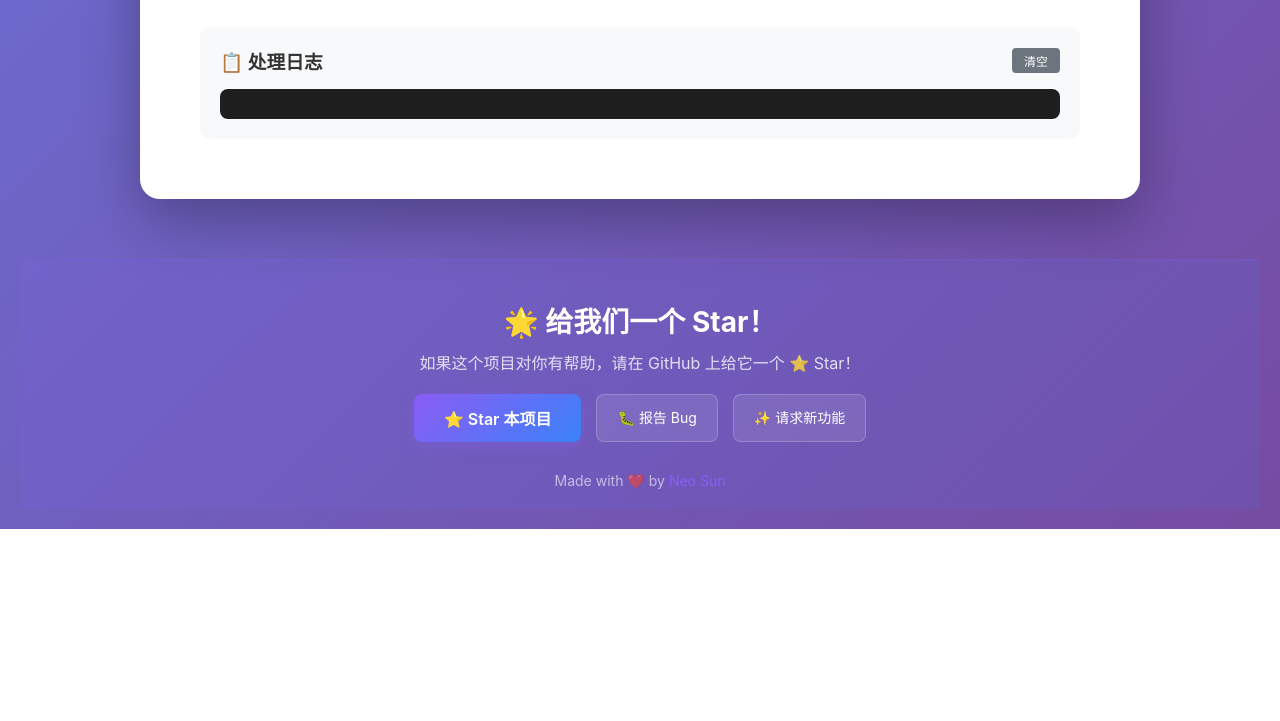
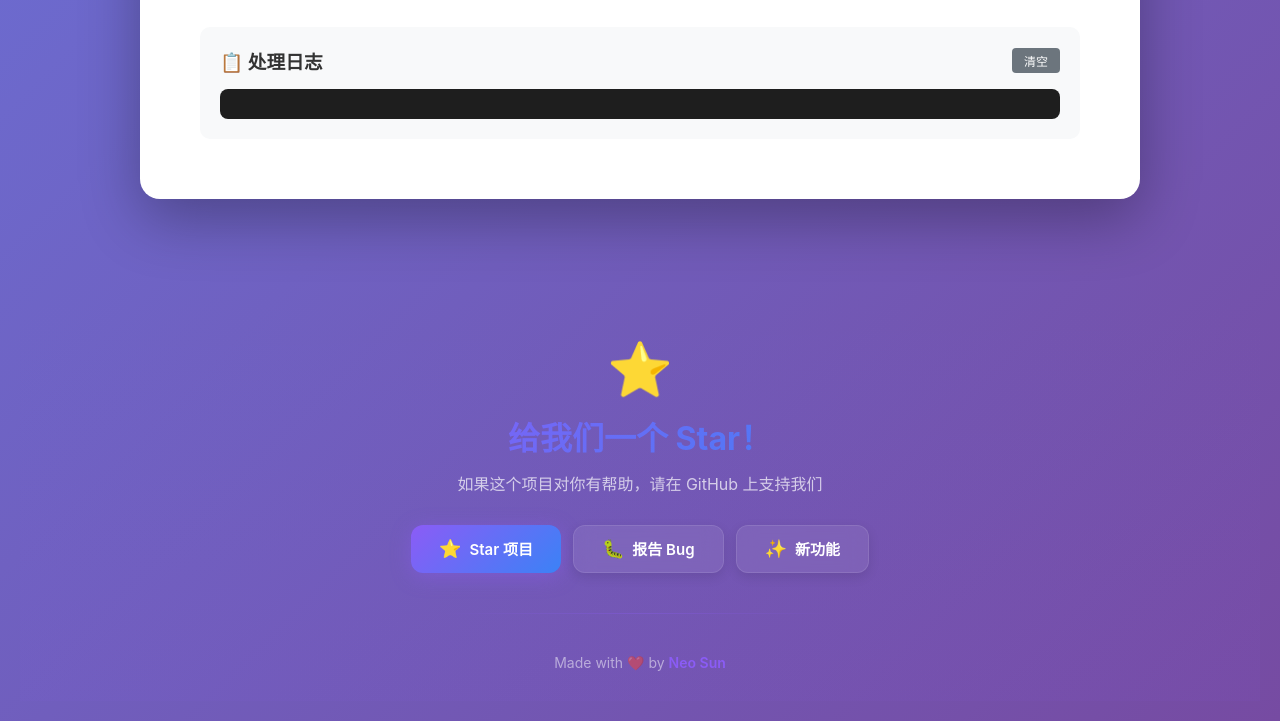
Before and after one commit to neosun100/soniox-asr-web, a plain HTML site: page index.html in a window 1280 px wide. Shown: the part 1316-2037 px from the top of the page. Before the commit the page ends 1845 px from the top, so only its background shows below. Drawn offline with Linux system fonts and the light colour scheme.

Commit message:
design: Redesign footer with modern unified button style
- Add animated star icon with pulse effect
- Unified button design with glassmorphism effect
- Primary button with gradient background
- Smooth hover animations and shadows
- Add elegant divider line
- Improve spacing and typography
- Better visual hierarchy and UX

```diff
--- a/index.html
+++ b/index.html
@@ -521,23 +521,26 @@
 
     <!-- 页脚 -->
     <footer class="footer">
-        <!-- Star 引导 -->
         <div class="star-cta">
-            <h3>🌟 给我们一个 Star！</h3>
-            <p>如果这个项目对你有帮助，请在 GitHub 上给它一个 ⭐ Star！</p>
+            <div class="star-icon">⭐</div>
+            <h3>给我们一个 Star！</h3>
+            <p>如果这个项目对你有帮助，请在 GitHub 上支持我们</p>
             <div class="star-actions">
-                <a href="https://github.com/neosun100/soniox-asr-web" target="_blank" class="star-button">
-                    ⭐ Star 本项目
+                <a href="https://github.com/neosun100/soniox-asr-web" target="_blank" class="action-btn primary">
+                    <span class="btn-icon">⭐</span>
+                    <span class="btn-text">Star 项目</span>
                 </a>
-                <a href="https://github.com/neosun100/soniox-asr-web/issues" target="_blank" class="action-link">
-                    🐛 报告 Bug
+                <a href="https://github.com/neosun100/soniox-asr-web/issues" target="_blank" class="action-btn">
+                    <span class="btn-icon">🐛</span>
+                    <span class="btn-text">报告 Bug</span>
                 </a>
-                <a href="https://github.com/neosun100/soniox-asr-web/issues" target="_blank" class="action-link">
-                    ✨ 请求新功能
+                <a href="https://github.com/neosun100/soniox-asr-web/issues" target="_blank" class="action-btn">
+                    <span class="btn-icon">✨</span>
+                    <span class="btn-text">新功能</span>
                 </a>
             </div>
         </div>
-
+        <div class="footer-divider"></div>
         <p class="footer-text">Made with ❤️ by <a href="https://github.com/neosun100" target="_blank">Neo Sun</a></p>
     </footer>
 </body>
--- a/style.css
+++ b/style.css
@@ -727,81 +727,111 @@ input[type="file"]:hover {
 
 /* 页脚样式 */
 .footer {
-    margin-top: 60px;
-    padding: 40px 20px 20px;
-    background: linear-gradient(135deg, rgba(139, 92, 246, 0.1) 0%, rgba(59, 130, 246, 0.1) 100%);
-    border-top: 1px solid rgba(139, 92, 246, 0.2);
+    margin-top: 80px;
+    padding: 60px 20px 30px;
+    background: linear-gradient(180deg, transparent 0%, rgba(139, 92, 246, 0.05) 100%);
 }
 
 .star-cta {
     text-align: center;
-    margin-bottom: 30px;
+    max-width: 600px;
+    margin: 0 auto;
+}
+
+.star-icon {
+    font-size: 48px;
+    margin-bottom: 15px;
+    animation: pulse 2s ease-in-out infinite;
+}
+
+@keyframes pulse {
+    0%, 100% { transform: scale(1); }
+    50% { transform: scale(1.1); }
 }
 
 .star-cta h3 {
-    font-size: 28px;
-    margin-bottom: 10px;
-    color: #fff;
+    font-size: 32px;
+    font-weight: 700;
+    margin-bottom: 12px;
+    background: linear-gradient(135deg, #8b5cf6 0%, #3b82f6 100%);
+    -webkit-background-clip: text;
+    -webkit-text-fill-color: transparent;
+    background-clip: text;
 }
 
 .star-cta p {
     font-size: 16px;
-    color: rgba(255, 255, 255, 0.8);
-    margin-bottom: 20px;
+    color: rgba(255, 255, 255, 0.7);
+    margin-bottom: 30px;
 }
 
 .star-actions {
     display: flex;
     justify-content: center;
-    gap: 15px;
+    gap: 12px;
     flex-wrap: wrap;
 }
 
-.star-button {
-    display: inline-block;
-    padding: 12px 30px;
-    background: linear-gradient(135deg, #8b5cf6 0%, #3b82f6 100%);
+.action-btn {
+    display: inline-flex;
+    align-items: center;
+    gap: 8px;
+    padding: 14px 28px;
+    background: rgba(255, 255, 255, 0.08);
+    backdrop-filter: blur(10px);
     color: white;
     text-decoration: none;
-    border-radius: 8px;
+    border-radius: 12px;
     font-weight: 600;
-    font-size: 16px;
-    transition: all 0.3s ease;
-    box-shadow: 0 4px 15px rgba(139, 92, 246, 0.3);
+    font-size: 15px;
+    transition: all 0.3s cubic-bezier(0.4, 0, 0.2, 1);
+    border: 1px solid rgba(255, 255, 255, 0.1);
+    box-shadow: 0 4px 12px rgba(0, 0, 0, 0.1);
 }
 
-.star-button:hover {
-    transform: translateY(-2px);
-    box-shadow: 0 6px 20px rgba(139, 92, 246, 0.4);
+.action-btn.primary {
+    background: linear-gradient(135deg, #8b5cf6 0%, #3b82f6 100%);
+    border: none;
+    box-shadow: 0 4px 20px rgba(139, 92, 246, 0.4);
 }
 
-.action-link {
-    display: inline-block;
-    padding: 12px 20px;
-    background: rgba(255, 255, 255, 0.1);
-    color: white;
-    text-decoration: none;
-    border-radius: 8px;
-    font-size: 14px;
-    transition: all 0.3s ease;
-    border: 1px solid rgba(255, 255, 255, 0.2);
+.action-btn:hover {
+    transform: translateY(-3px);
+    box-shadow: 0 8px 24px rgba(0, 0, 0, 0.2);
+    background: rgba(255, 255, 255, 0.12);
 }
 
-.action-link:hover {
-    background: rgba(255, 255, 255, 0.15);
-    border-color: rgba(255, 255, 255, 0.3);
+.action-btn.primary:hover {
+    box-shadow: 0 8px 30px rgba(139, 92, 246, 0.6);
+    background: linear-gradient(135deg, #9d6fff 0%, #4c8fff 100%);
+}
+
+.btn-icon {
+    font-size: 18px;
+    line-height: 1;
+}
+
+.btn-text {
+    line-height: 1;
+}
+
+.footer-divider {
+    height: 1px;
+    background: linear-gradient(90deg, transparent 0%, rgba(139, 92, 246, 0.3) 50%, transparent 100%);
+    margin: 40px auto;
+    max-width: 400px;
 }
 
 .footer-text {
     text-align: center;
-    color: rgba(255, 255, 255, 0.6);
+    color: rgba(255, 255, 255, 0.5);
     font-size: 14px;
-    margin-top: 20px;
 }
 
 .footer-text a {
     color: #8b5cf6;
     text-decoration: none;
+    font-weight: 600;
     transition: color 0.3s ease;
 }
 
```
